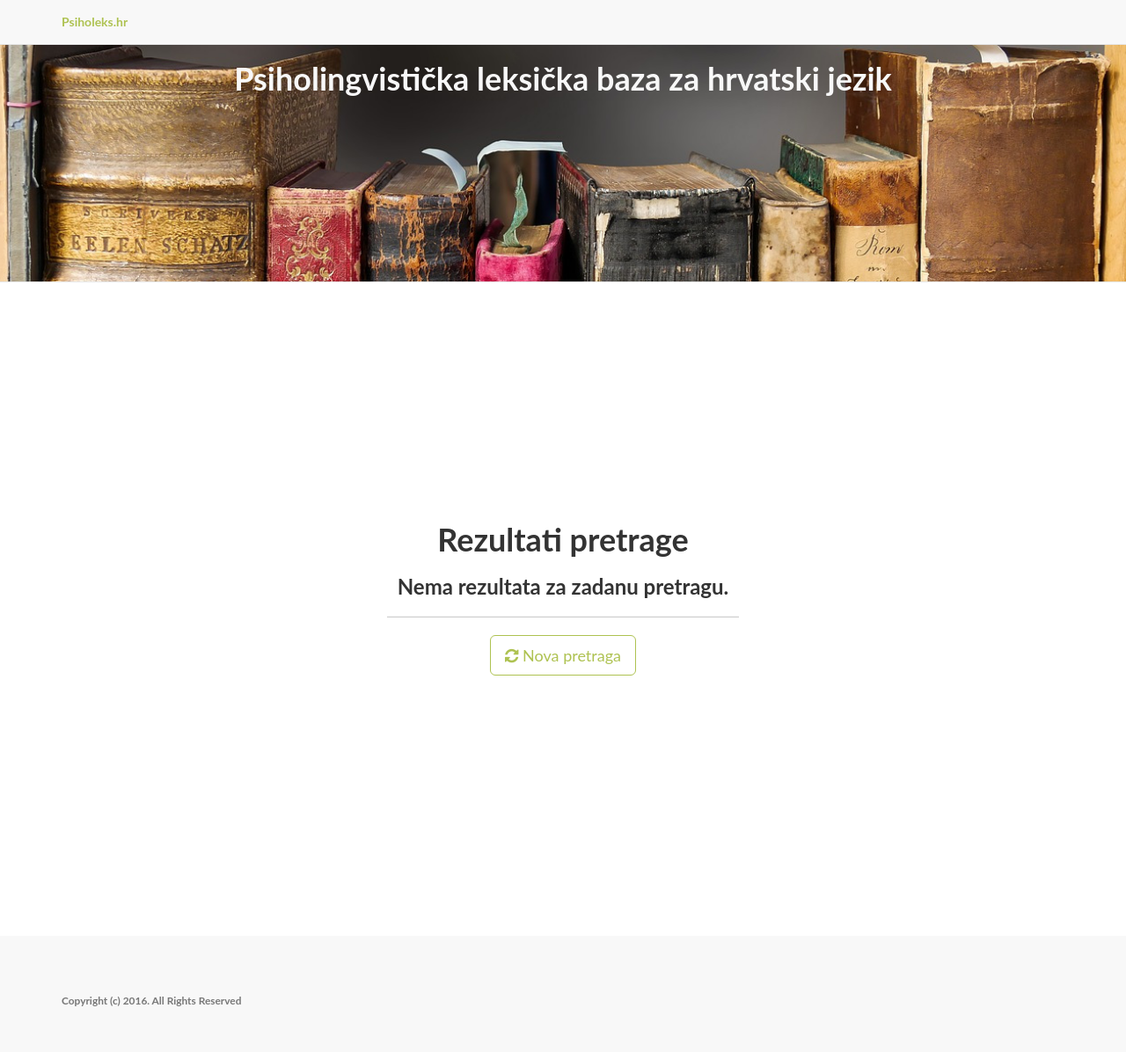
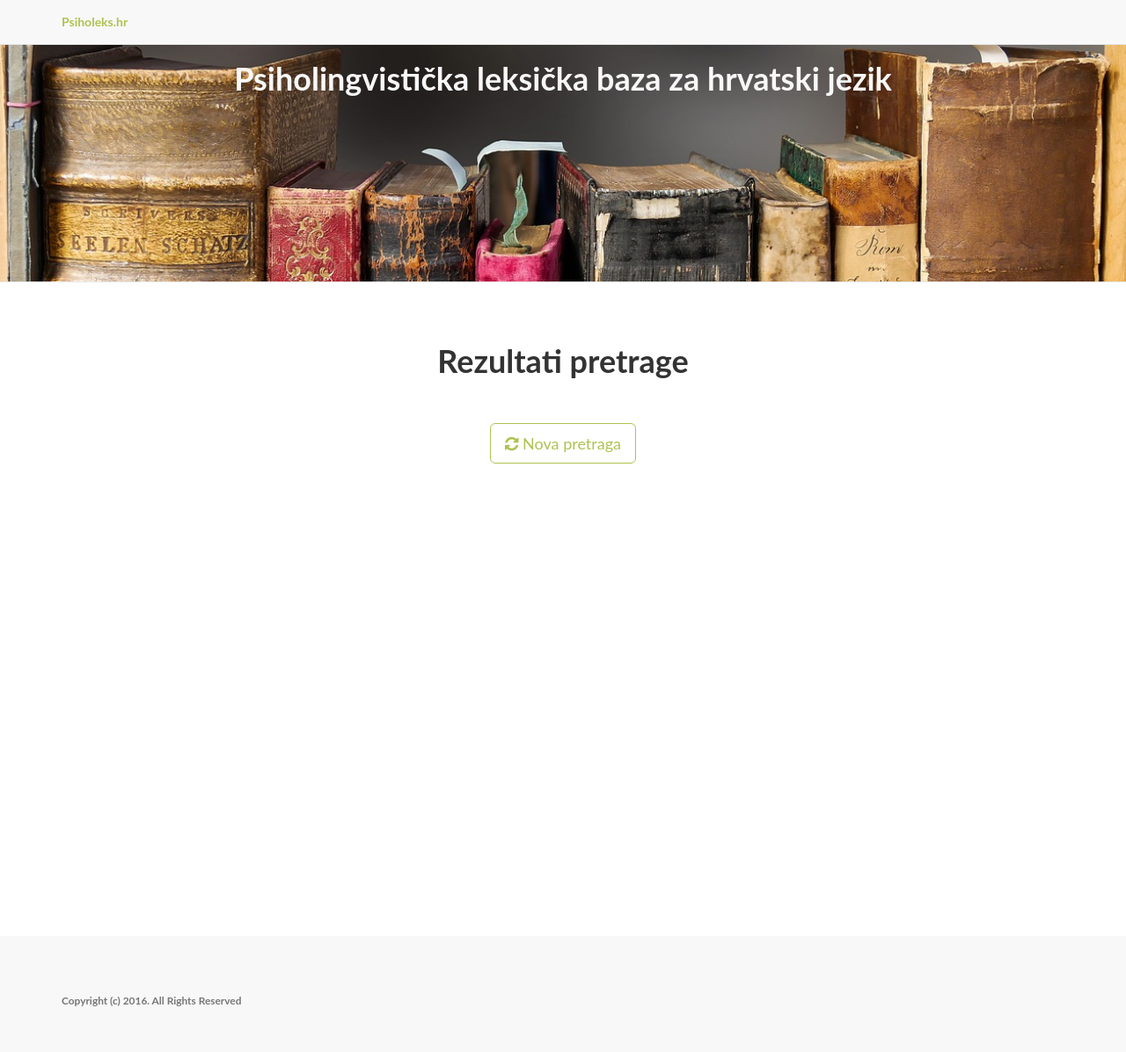
Before and after one commit to dmiklic/psiholeks-web, a Python web app: template app/templates/home/results.html in a window 1280 px wide. Shown: the whole page at 88% size. Run offline with Jinja, Linux system fonts and the light colour scheme; the template is opened without the code that fills it, so the values that code supplies are empty; some libraries are stand-ins or nearby versions.

Commit message:
Cosmetic change.

```diff
--- a/app/templates/home/results.html
+++ b/app/templates/home/results.html
@@ -5,12 +5,7 @@
 {% block title %}Rezultati{% endblock %}
 {% block body %}
 <div class="content-section">
-  <div class="outer">
-    <div class="middle">
     <div class="inner">
-        <br/>
-        {{ utils.flashed_messages() }}
-        <br/>
       <h1 style="text-align:center;">Rezultati pretrage</h1>
       {% if words %}
       <hr class="intro-divider">
@@ -40,9 +35,10 @@
       </div>
       <div style="text-align: center">
         {% else %}
+        <br/>
+        {{ utils.flashed_messages() }}
+        <br/>
         <div style="text-align: center">
-            <h3> Nema rezultata za zadanu pretragu. </h3>
-            <hr class="intro-divider">
           {% endif %}
           <a href="{{ url_for('home.homepage') }}" class="btn btn-default btn-lg">
             <i class="fa fa-refresh"></i>
@@ -51,6 +47,4 @@
         </div>
       </div>
 </div>
-  </div>
-</div>
 {% endblock %}
```
Lines whose indentation alone changed are shown as unchanged.
